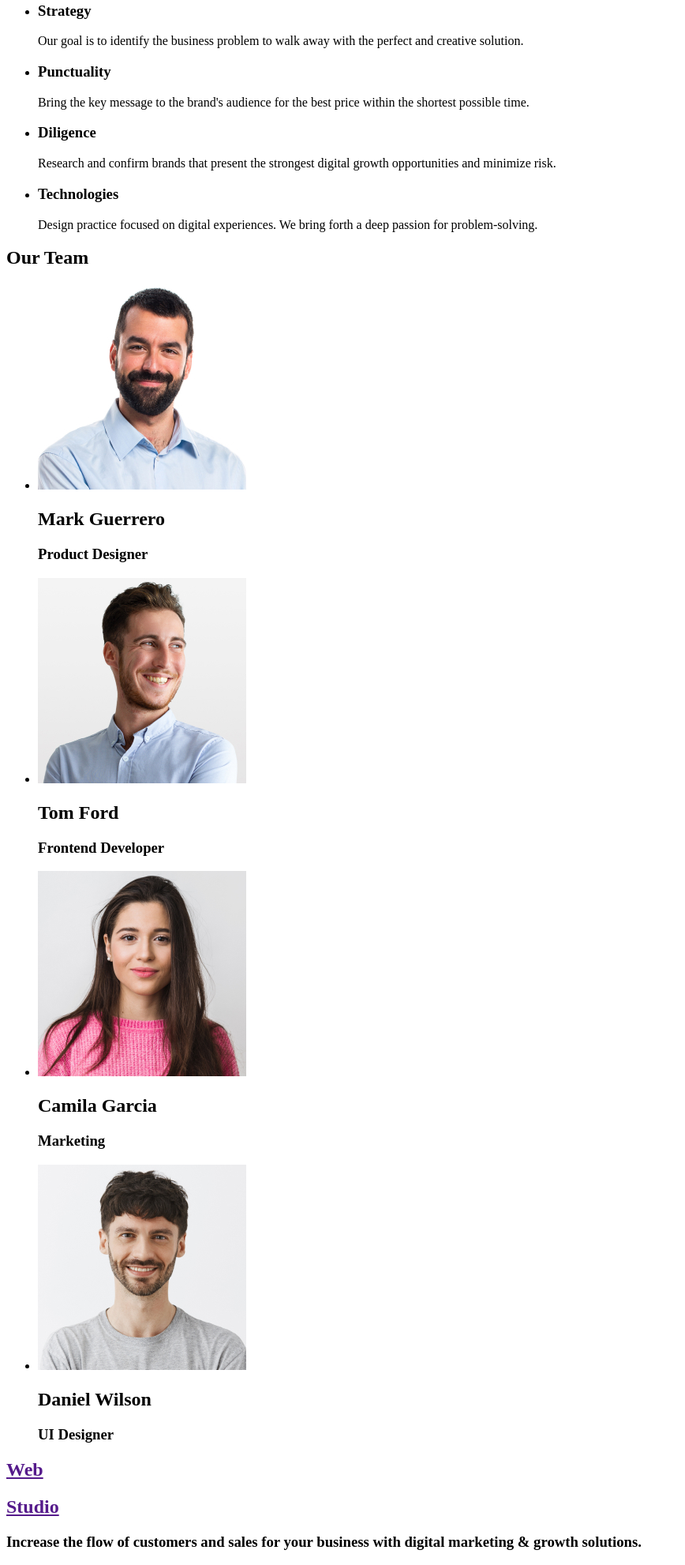
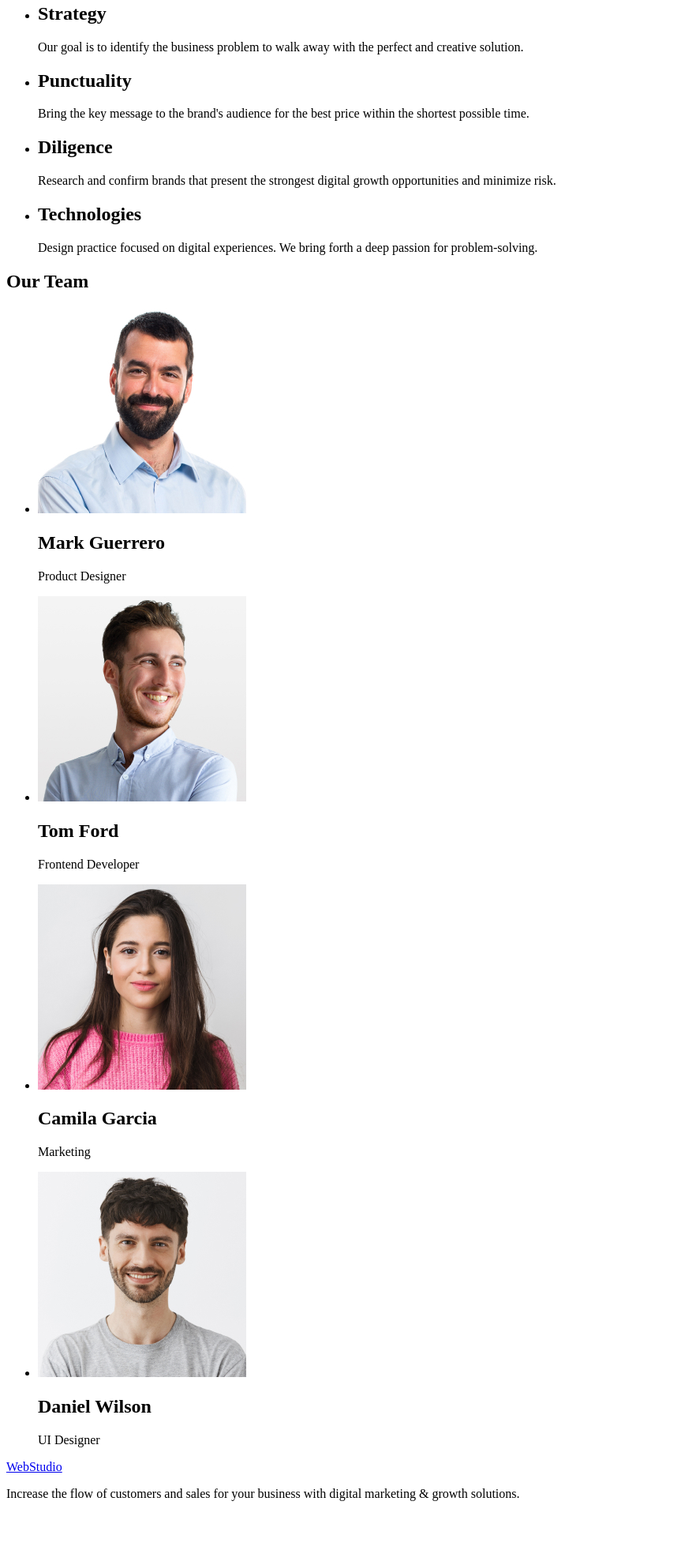
Before and after one commit to KonstantinStetsenko/goit-markup-hw-01, a plain HTML site: page index.html in a window 1280 px wide. Shown: the part 252-2234 px from the top of the page at 79% size, without its empty margins (0-868 px from the left). After the commit the page ends 2169 px from the top, so only its background shows below. Drawn offline with Linux system fonts and the light colour scheme.

Commit message:
“v5”

```diff
--- a/index.html
+++ b/index.html
@@ -12,11 +12,11 @@
         WebStudio
       </a>
 
-        <ul>
+      <ul>
           <li><a href="">Studio</a></li>
           <li><a href="">Portfolio</a></li>
           <li><a href="">Contacts</a></li>
-        </ul>
+      </ul>
       </nav>
       <address>
         <ul>
@@ -33,28 +33,28 @@
       <section>
         <ul>
           <li>
-            <h3>Strategy</h3>
+            <h2>Strategy</h2>
             <p>
               Our goal is to identify the business problem to walk away with the
               perfect and creative solution.
             </p>
           </li>
           <li>
-            <h3>Punctuality</h3>
+            <h2>Punctuality</h2>
             <p>
               Bring the key message to the brand's audience for the best price
               within the shortest possible time.
             </p>
           </li>
           <li>
-            <h3>Diligence</h3>
+            <h2>Diligence</h2>
             <p>
               Research and confirm brands that present the strongest digital
               growth opportunities and minimize risk.
             </p>
           </li>
           <li>
-            <h3>Technologies</h3>
+            <h2>Technologies</h2>
             <p>
               Design practice focused on digital experiences. We bring forth a
               deep passion for problem-solving.
@@ -66,37 +66,36 @@
         <h2>Our Team</h2>
         <ul>
           <li>
-            <img src="images/img2.jpg" alt="Mark Guerrero" />
+            <img src="images/img2.jpg" width="264" alt="Mark Guerrero" />
             <h2>Mark Guerrero</h2>
-            <h3>Product Designer</h3>
+            <p>Product Designer</p>
           </li>
           <li>
-            <img src="images/img3.jpg" alt="Tom Ford" />
+            <img src="images/img3.jpg" width="264" alt="Tom Ford" />
             <h2>Tom Ford</h2>
-            <h3>Frontend Developer</h3>
+            <p>Frontend Developer</p>
           </li>
           <li>
-            <img src="images/img4.jpg" alt="Camila Garcia" />
+            <img src="images/img4.jpg" width="264" alt="Camila Garcia" />
             <h2>Camila Garcia</h2>
-            <h3>Marketing</h3>
+            <p>Marketing</p>
           </li>
           <li>
-            <img src="images/img5.jpg" alt="Daniel Wilson" />
+            <img src="images/img5.jpg" width="264" alt="Daniel Wilson" />
             <h2>Daniel Wilson</h2>
-            <h3>UI Designer</h3>
+            <p>UI Designer</p>
           </li>
         </ul>
       </section>
     </main>
     <footer>
-      <a href="">
-        <h2>Web</h2>
-        <h2>Studio</h2>
+      <a href=”./index.html”>
+        WebStudio
       </a>
-      <h3>
-        Increase the flow of customers and sales for your business with digital
+     <p>
+      Increase the flow of customers and sales for your business with digital
         marketing & growth solutions.
-      </h3>
+     </p>
     </footer>
   </body>
 </html>
```
